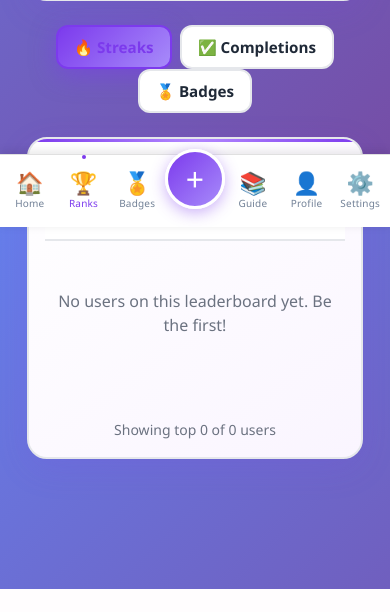
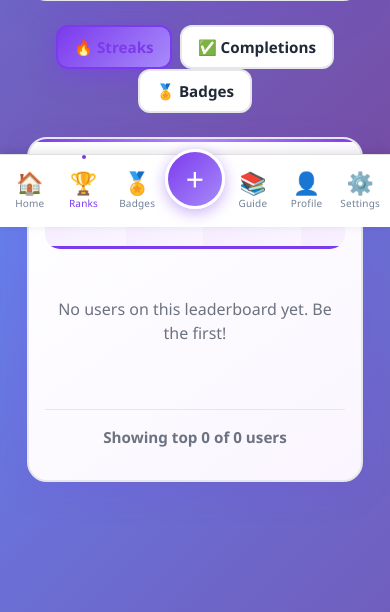
Before and after one commit to pav-vil/habit-tracker-app, a Flask app: page /gamification/leaderboard in a window 390 px wide. Shown: the part 617-1229 px from the top of the page. Before the commit the page ends 1206 px from the top, so only its background shows below. Run offline with Flask 3, Linux system fonts and the light colour scheme; the visitor is signed in with stand-in values (Sample User, id 1); data comes from the database, SQL or seed files in the repository; data that the repository does not hold is empty; some libraries are stand-ins or nearby versions.

Commit message:
Polish leaderboard table headers - make them highly visible and readable
CRITICAL READABILITY FIXES for table headers and content:

Table Headers:
- Added gradient purple background for clear visual separation
- Changed text to bright white (#f9fafb) with !important flags
- Increased font weight to 800 for maximum boldness
- Added text shadow for better legibility
- Thicker bottom border (3px solid #7c3aed)
- More padding (20px) for breathing room
- Increased letter spacing (1px) for modern look
- Headers now stand out prominently

Table Body:
- Increased cell text brightness to #f9fafb with 600 weight
- Better padding (18px) for comfortable reading
- Larger font size (1.05rem)
- Secondary text properly styled and visible
- Better visual hierarchy

Summary Footer:
- Brighter text (#d1d5db) with 600 weight
- Added top border for visual separation
- Better padding for balanced spacing
- More prominent display

Table Structure:
- Added rounded corners to table-responsive container
- Better spacing for first/last rows
- Removed unnecessary border on last row
- Cleaner overall presentation

All changes use !important flags to override Bootstrap defaults
and ensure consistent appearance across all states.

Result: Headers now jump out with clear contrast, making the
table structure immediately understandable.

🤖 Generated with [Claude Code](https://claude.com/claude-code)

Co-Authored-By: Claude Sonnet 4.5 <noreply@anthropic.com>

```diff
--- a/templates/gamification/leaderboard.html
+++ b/templates/gamification/leaderboard.html
@@ -291,19 +291,37 @@
         margin-bottom: 0;
     }
 
+    /* Better table styling */
+    .table-responsive {
+        border-radius: 15px;
+        overflow: hidden;
+    }
+
+    .leaderboard-table tbody tr:first-child td {
+        padding-top: 20px;
+    }
+
+    .leaderboard-table tbody tr:last-child {
+        border-bottom: none;
+    }
+
     .leaderboard-table thead th {
-        border-bottom: 2px solid rgba(179, 136, 255, 0.4);
-        color: #e5e7eb;
-        font-weight: 700;
-        padding: 18px 15px;
-        font-size: 1rem;
-        text-transform: uppercase;
-        letter-spacing: 0.5px;
+        background: linear-gradient(135deg, rgba(124, 58, 237, 0.3), rgba(179, 136, 255, 0.2)) !important;
+        border-bottom: 3px solid #7c3aed !important;
+        color: #f9fafb !important;
+        font-weight: 800 !important;
+        padding: 20px 15px !important;
+        font-size: 1.05rem !important;
+        text-transform: uppercase !important;
+        letter-spacing: 1px !important;
+        text-shadow: 0 2px 4px rgba(0,0,0,0.3);
     }
 
     body:not(.dark-mode) .leaderboard-table thead th {
-        border-bottom: 2px solid #e5e7eb;
-        color: #6b7280;
+        background: linear-gradient(135deg, #f3e8ff, #faf5ff) !important;
+        border-bottom: 3px solid #7c3aed !important;
+        color: #1f2937 !important;
+        text-shadow: none;
     }
 
     .leaderboard-table tbody tr {
@@ -318,14 +336,23 @@
     }
 
     .leaderboard-table tbody td {
-        color: #e5e7eb;
-        padding: 16px 15px;
-        font-size: 1rem;
-        font-weight: 500;
+        color: #f9fafb !important;
+        padding: 18px 15px !important;
+        font-size: 1.05rem !important;
+        font-weight: 600 !important;
     }
 
     body:not(.dark-mode) .leaderboard-table tbody td {
-        color: #374151;
+        color: #1f2937 !important;
+    }
+
+    /* Make secondary text (like "days") visible */
+    .leaderboard-table tbody td:not(.rank-badge):not(.username) {
+        color: #e5e7eb !important;
+    }
+
+    body:not(.dark-mode) .leaderboard-table tbody td:not(.rank-badge):not(.username) {
+        color: #374151 !important;
     }
 
     .leaderboard-table tbody tr:hover {
@@ -417,12 +444,23 @@
 
     /* Bottom text */
     .leaderboard-card .text-center.mt-3 small {
-        color: #9ca3af;
-        font-weight: 500;
+        color: #d1d5db !important;
+        font-weight: 600 !important;
+        font-size: 0.95rem !important;
     }
 
     body:not(.dark-mode) .leaderboard-card .text-center.mt-3 small {
-        color: #6b7280;
+        color: #6b7280 !important;
+    }
+
+    .leaderboard-card .text-center.mt-3 {
+        padding: 15px 0;
+        border-top: 1px solid rgba(179, 136, 255, 0.2);
+        margin-top: 0 !important;
+    }
+
+    body:not(.dark-mode) .leaderboard-card .text-center.mt-3 {
+        border-top: 1px solid #e5e7eb;
     }
 
     @media (max-width: 768px) {
```
